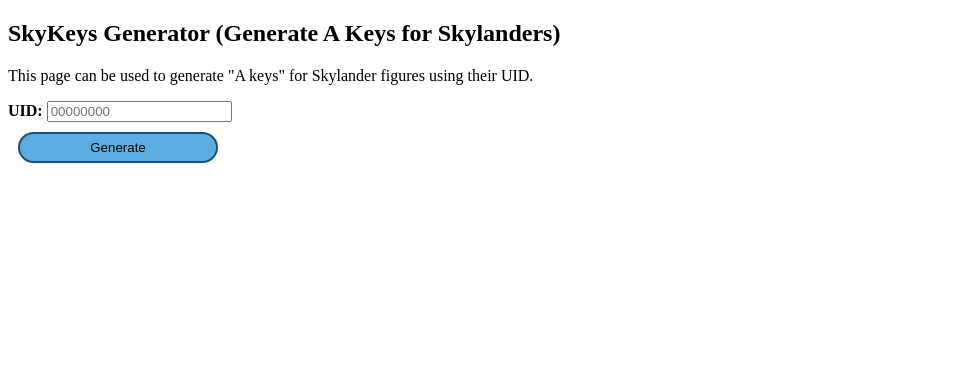
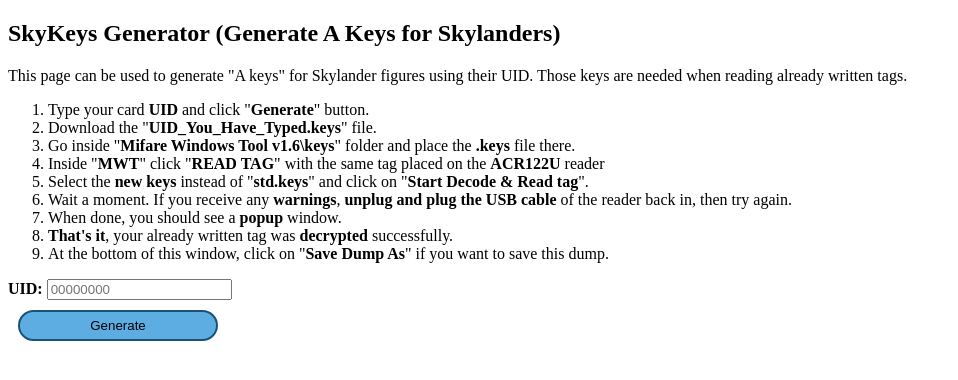
Before and after one commit to skylandersNFC/SkyKeys-Generator, a plain HTML site: page index.html in a window 1280 px wide. Shown: the whole page, without its empty margins (0-958 px from the left). Drawn offline with Linux system fonts and the light colour scheme.

Commit message:
Update index.html

```diff
--- a/index.html
+++ b/index.html
@@ -9,8 +9,23 @@
 <body>
     <section>
         <h1>SkyKeys Generator (Generate A Keys for Skylanders)</h1>
-        <p>This page can be used to generate "A keys" for Skylander figures using their UID.</p>
+        <p>This page can be used to generate "A keys" for Skylander figures using their UID. Those keys are needed when reading already written tags.</p>
     </section>
+
+   <section>
+	<ol>
+		<li>Type your card <strong>UID</strong> and click &quot;<strong>Generate</strong>&quot; button.</li>
+		<li>Download the &quot;<strong>UID_You_Have_Typed.keys</strong>&quot; file.</li>
+		<li>Go inside &quot;<strong>Mifare Windows Tool v1.6\keys</strong>&quot; folder and place the <strong>.keys</strong> file there.</li>
+		<li>Inside &quot;<strong>MWT</strong>&quot; click &quot;<strong>READ TAG</strong>&quot; with the same tag placed on the <strong>ACR122U</strong> reader</li>
+		<li>Select the <strong>new keys</strong> instead of &quot;<strong>std.keys</strong>&quot; and click on &quot;<strong>Start Decode &amp; Read tag</strong>&quot;.</li>
+		<li>Wait a moment. If you receive any <strong>warnings</strong>, <strong>unplug and plug the USB cable</strong> of the reader back in, then try again.</li>
+		<li>When done, you should see a <strong>popup</strong> window.</li>
+		<li><strong>That&#39;s it</strong>, your already written tag was <strong>decrypted</strong> successfully.</li>
+		<li>At the bottom of this window, click on &quot;<strong>Save Dump As</strong>&quot; if you want to save this dump.</li>
+	</ol>
+    </section>
+
     <section>
         <form id="form">
             <label for="nuid-input"><strong>UID: </strong></label>
```
